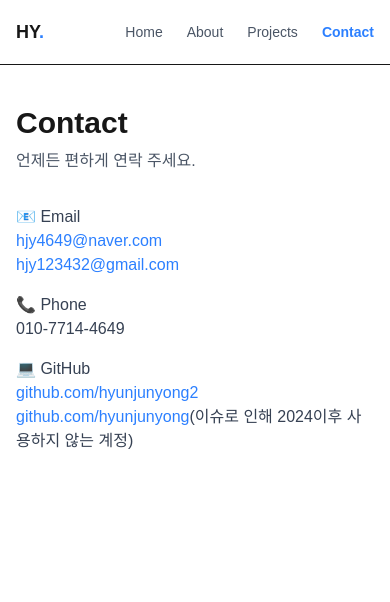
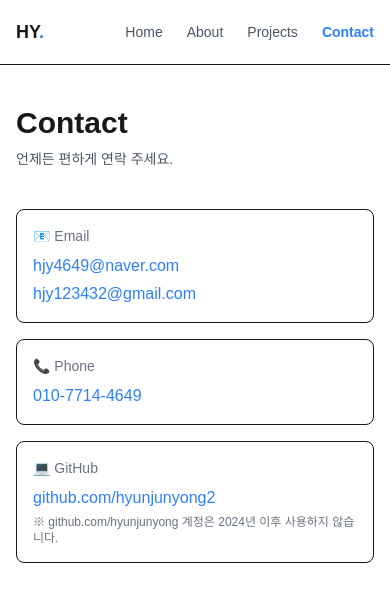
Before and after one commit to hyunjunyong2/portfolio-next, a Next.js app: page /contact in a window 390 px wide. Shown: the top 602 px of the page. Built offline with nearby package versions, Linux system fonts and the light colour scheme.

Commit message:
feat: 모바일 스타일 적용 및 About내용 적용

```diff
--- a/app/about/page.tsx
+++ b/app/about/page.tsx
@@ -0,0 +1,62 @@
+export default function About() {
+  return (
+    <section className="space-y-10">
+      {/* Title */}
+      <h1 className="text-3xl sm:text-4xl font-bold leading-tight">
+        사용자 경험과 유지보수를 함께 고민하는 프론트엔드 개발자
+      </h1>
+
+      {/* Intro */}
+      <div className="space-y-4 text-sm sm:text-base text-gray-700">
+        <p>
+          혼자 문제를 해결하기보다는 팀과 함께 논의하며 더 나은 방향을
+          찾아가는 과정을 즐깁니다.
+          개발 과정에서 발생하는 이슈를 단순히 넘기지 않고,
+          원인을 파악하고 해결하는 것을 중요하게 생각합니다.
+        </p>
+
+        <p>
+          Vue와 Nuxt 기반의 웹 서비스 개발 경험을 바탕으로,
+          현재는 Next.js App Router 환경에서
+          확장성과 유지보수를 고려한 프론트엔드 구조에 관심을 두고 있습니다.
+        </p>
+      </div>
+
+      {/* Tech Stack */}
+      <div>
+        <h2 className="mb-3 text-xl font-semibold">기술 스택</h2>
+
+        <div className="space-y-6 text-sm sm:text-base text-gray-700">
+          <div>
+            <h3 className="mb-1 font-medium">실무 경험</h3>
+            <ul className="list-disc space-y-1 pl-5">
+              <li>Vue.js 2 / 3</li>
+              <li>Nuxt.js 2 / 3 기반 웹 서비스 개발</li>
+              <li>커머스 서비스 UI 개발 및 유지보수</li>
+              <li>ESLint, Prettier를 활용한 협업 환경 구성</li>
+            </ul>
+          </div>
+
+          <div>
+            <h3 className="mb-1 font-medium">확장 중인 기술</h3>
+            <ul className="list-disc space-y-1 pl-5">
+              <li>Next.js (App Router) 기반 개인 프로젝트</li>
+            </ul>
+          </div>
+        </div>
+      </div>
+
+      {/* Career */}
+      <div>
+        <h2 className="mb-3 text-xl font-semibold">경력</h2>
+        <p className="text-sm sm:text-base text-gray-700">
+          현재 가제트코리아에서 프론트엔드 개발자로 근무하며
+          B2B 및 B2C 서비스를 모두 담당하고 있습니다.
+          특히 B2B 서비스는 기획 단계부터 참여하여
+          프론트엔드 구조 설계, 초기 개발, 그리고 현재까지
+          유지보수를 진행하고 있습니다.
+        </p>
+      </div>
+    </section>
+  );
+}
--- a/app/contact/page.tsx
+++ b/app/contact/page.tsx
@@ -2,55 +2,62 @@ import Link from 'next/link';
 
 export default function Contact() {
   return (
-    <section className="space-y-8">
+    <section className="space-y-10">
+      {/* Title */}
       <div>
-        <h1 className="text-3xl font-bold">Contact</h1>
-        <p className="mt-2 text-gray-600">
+        <h1 className="text-3xl sm:text-4xl font-bold">Contact</h1>
+        <p className="mt-2 text-sm sm:text-base text-gray-600">
           언제든 편하게 연락 주세요.
         </p>
       </div>
 
-      <ul className="space-y-4 text-gray-700">
-        <li>
-          📧 Email <br />
+      {/* Cards */}
+      <ul className="space-y-4">
+        {/* Email */}
+        <li className="rounded-lg border p-4">
+          <p className="mb-2 text-sm font-medium text-gray-500">📧 Email</p>
+          <div className="space-y-1">
             <a
               href="mailto:hjy4649@naver.com"
-            className="text-blue-500 hover:underline"
+              className="block font-medium text-blue-500 hover:underline"
             >
               hjy4649@naver.com
             </a>
-          <br />
             <a
               href="mailto:hjy123432@gmail.com"
-            className="text-blue-500 hover:underline"
+              className="block font-medium text-blue-500 hover:underline"
             >
               hjy123432@gmail.com
             </a>
+          </div>
         </li>
 
-        <li>
-          📞 Phone <br />
-          <span className="font-medium">010-7714-4649</span>
+        {/* Phone */}
+        <li className="rounded-lg border p-4">
+          <p className="mb-2 text-sm font-medium text-gray-500">📞 Phone</p>
+          <a
+            href="tel:01077144649"
+            className="font-medium text-blue-500 hover:underline"
+          >
+            010-7714-4649
+          </a>
         </li>
 
-        <li>
-          💻 GitHub <br />
+        {/* GitHub */}
+        <li className="rounded-lg border p-4">
+          <p className="mb-2 text-sm font-medium text-gray-500">💻 GitHub</p>
+          <div className="space-y-1">
             <Link
               href="https://github.com/hyunjunyong"
               target="_blank"
-            className="text-blue-500 hover:underline"
+              className="block font-medium text-blue-500 hover:underline"
             >
               github.com/hyunjunyong2
             </Link>
-          <br />
-          <Link
-            href="https://github.com/hyunjunyong"
-            target="_blank"
-            className="text-blue-500 hover:underline"
-          >
-            github.com/hyunjunyong
-          </Link>
-          (이슈로 인해 2024이후 사용하지 않는 계정)
+            <p className="text-xs text-gray-500">
+              ※ github.com/hyunjunyong 계정은 2024년 이후 사용하지 않습니다.
+            </p>
+          </div>
         </li>
       </ul>
     </section>
--- a/app/layout.tsx
+++ b/app/layout.tsx
@@ -16,7 +16,7 @@ export default function RootLayout({
       {/* <body className="bg-white text-black dark:bg-black dark:text-white"> */}
       <body className="bg-white text-black">
         <Header />
-        <main className="mx-auto min-h-[calc(100vh-8rem)] max-w-5xl px-4 py-10">
+        <main className="mx-auto w-full max-w-5xl px-4 sm:px-6 py-10">
           {children}
         </main>
       </body>
--- a/app/page.tsx
+++ b/app/page.tsx
@@ -1,18 +1,19 @@
 export default function Home() {
   return (
-    <section className="space-y-10">
-      {/* Intro */}
-      <div className="space-y-4">
-        <h1 className="text-4xl font-bold leading-tight">
+    <section className="space-y-8 sm:space-y-12">
+      <h1 className="
+        text-3xl sm:text-4xl
+        font-bold
+        leading-tight
+      ">
           안녕하세요 👋 <br />
           프론트엔드 개발자 <span className="text-blue-500">현준용</span>입니다.
-        </h1>
+      </h1>
 
-        <p className="max-w-2xl text-gray-600">
-          혼자 하는 것보다는 여러 사람과 협업하며 커뮤니케이션하는 것을 즐기고,
-          어려운 문제에 직면하더라도 해결하기 위해 끊임없이 도전하는 개발자를 지향합니다.
-        </p>
-      </div>
+      <p className="max-w-2xl text-gray-600">
+        혼자 하는 것보다는 여러 사람과 협업하며 커뮤니케이션하는 것을 즐기고,
+        어려운 문제에 직면하더라도 해결하기 위해 끊임없이 도전하는 개발자를 지향합니다.
+      </p>
 
       {/* Profile */}
       <div>
```
Lines whose indentation alone changed are shown as unchanged.
